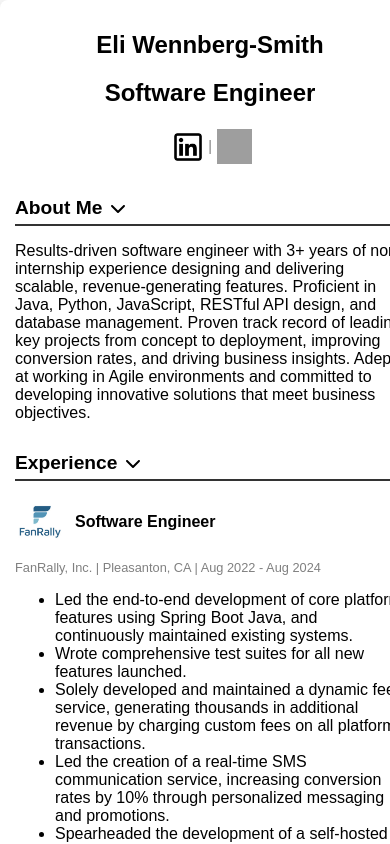
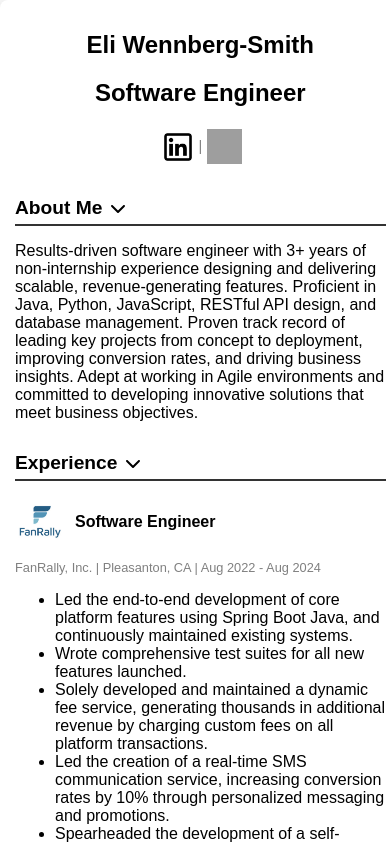
Before and after one commit to wennbergsmithe/my-resume, a React (Create React App) app: page / in a window 390 px wide. Shown: the top 844 px of the page. Built offline with nearby package versions, Linux system fonts and the light colour scheme; grey boxes are pictures that could not be loaded.

Commit message:
fix mobile sizing

```diff
--- a/src/App.css
+++ b/src/App.css
@@ -141,9 +141,10 @@ a:hover {
 /* Responsive Styles */
 @media (max-width: 768px) {
   .resume-container {
-    width: 100%;
+    width: 95%;
     padding: 15px;
     margin-top: 0px;
+    margin-bottom: 0px;
   }
 
   header h1 {
```
